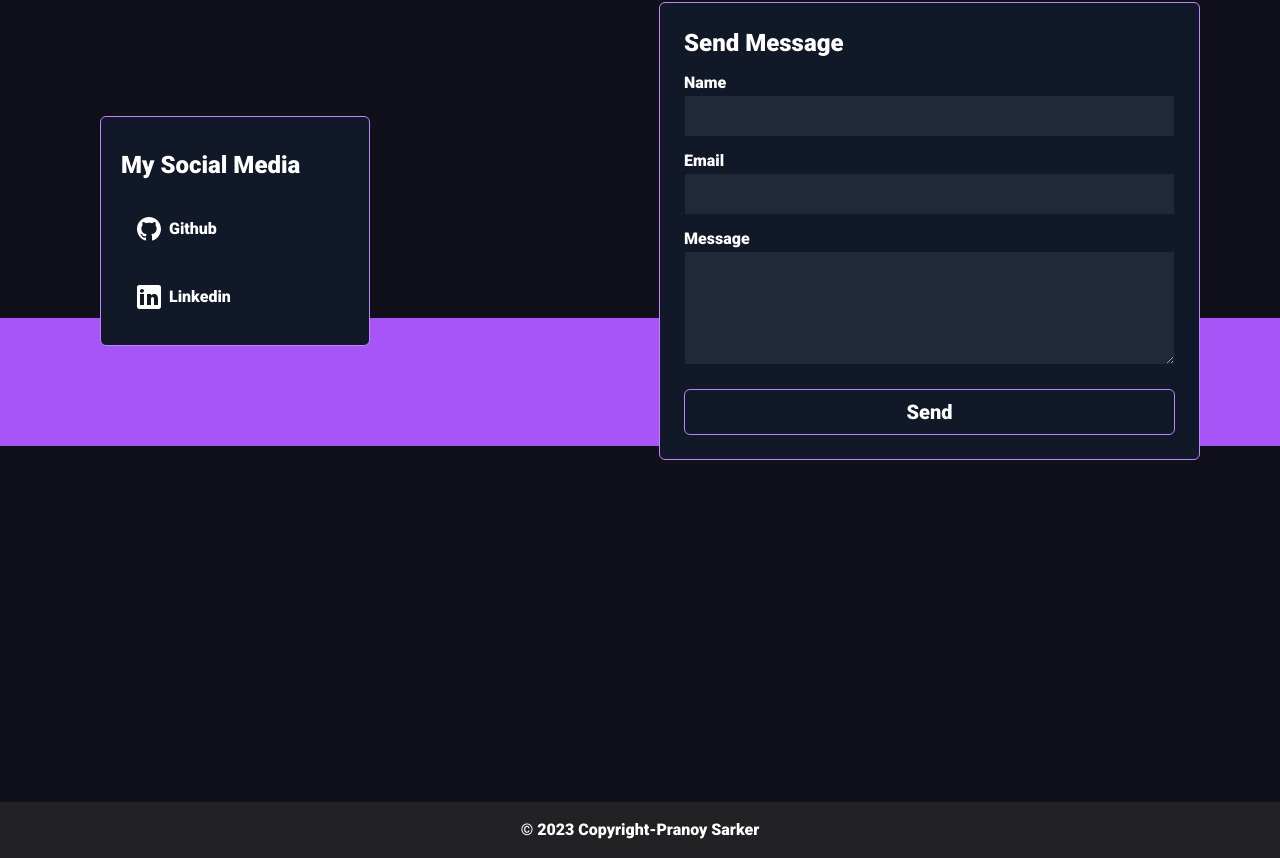
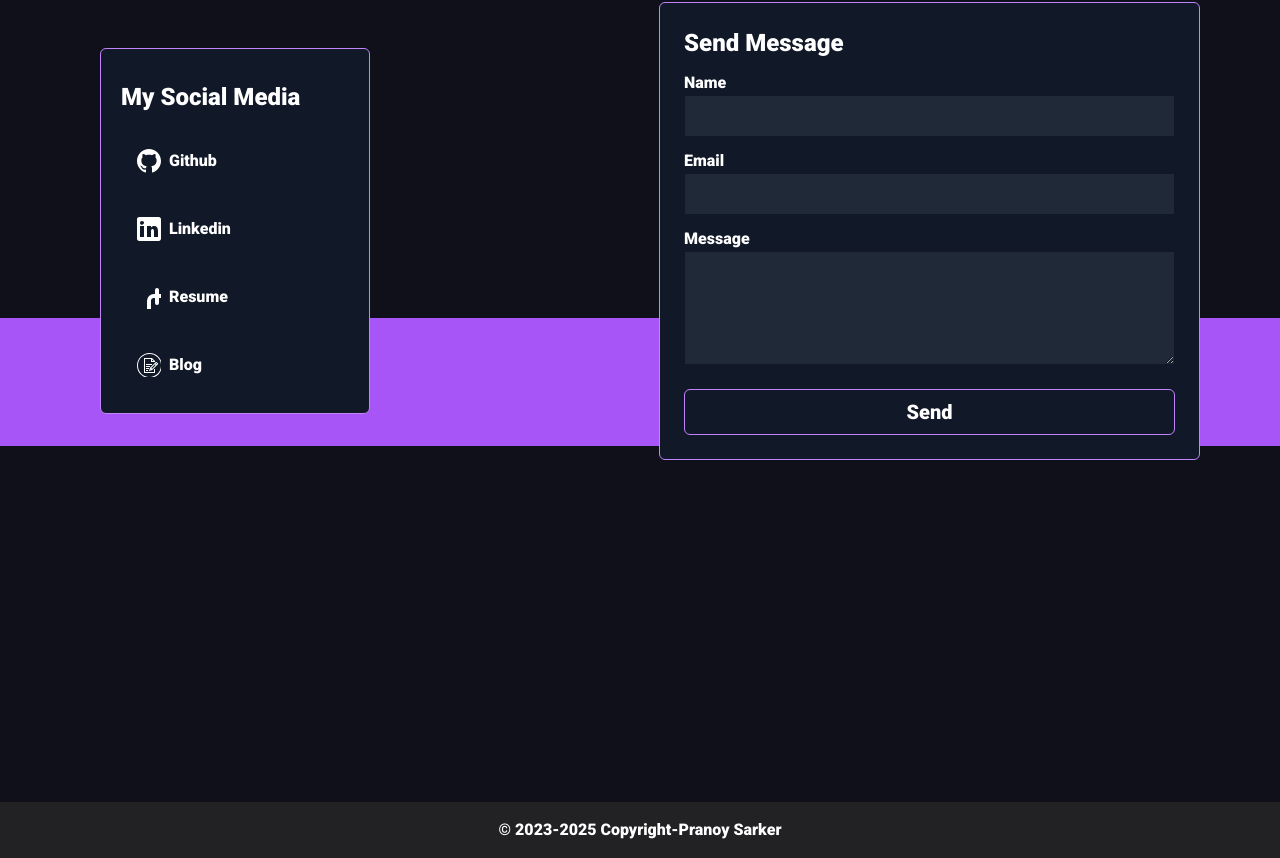
Before and after one commit to PranoySarker/next_portfolio, a Next.js app: page / in a window 1280 px wide. Shown: the part 1575-2433 px from the top of the page. Built offline with nearby package versions, Linux system fonts and the light colour scheme; no server answers.

Commit message:
some renovation

```diff
--- a/components/Contact.js
+++ b/components/Contact.js
@@ -51,6 +51,7 @@ const Contact = () => {
                   <a
                     href="https://github.com/PranoySarker"
                     className="flex items-center hover:text-white hover:bg-purple-500 p-2 rounded-lg"
+                    target="_blank"
                   >
                     <svg
                       fill="currentColor"
@@ -67,6 +68,7 @@ const Contact = () => {
                   <a
                     href="https://www.linkedin.com/in/pranoy-chandra-sarker-032b62118/"
                     className="flex items-center hover:text-white hover:bg-purple-500 p-2 rounded-lg"
+                    target="_blank"
                   >
                     <svg
                       fill="currentColor"
@@ -77,6 +79,40 @@ const Contact = () => {
                       <path d="M 21.800781 0 L 2.199219 0 C 1 0 0 1 0 2.199219 L 0 21.800781 C 0 23 1 24 2.199219 24 L 21.800781 24 C 23 24 24 23 24 21.800781 L 24 2.199219 C 24 1 23 0 21.800781 0 Z M 7 20 L 3 20 L 3 9 L 7 9 Z M 5 7.699219 C 3.800781 7.699219 3 6.898438 3 5.898438 C 3 4.800781 3.800781 4 5 4 C 6.199219 4 7 4.800781 7 5.800781 C 7 6.898438 6.199219 7.699219 5 7.699219 Z M 21 20 L 17 20 L 17 14 C 17 12.398438 15.898438 12 15.601563 12 C 15.300781 12 14 12.199219 14 14 C 14 14.199219 14 20 14 20 L 10 20 L 10 9 L 14 9 L 14 10.601563 C 14.601563 9.699219 15.601563 9 17.5 9 C 19.398438 9 21 10.5 21 14 Z" />
                     </svg>
                     Linkedin
+                  </a>
+                  <a
+                    href="https://drive.google.com/file/d/1uqgaEGMksHL_4v4ItgfP1N-UN1jsYvMc/view?usp=drive_link"
+                    className="flex items-center hover:text-white hover:bg-purple-500 p-2 rounded-lg"
+                    target="_blank"
+                  >
+                    <svg
+                      fill="currentColor"
+                      xmlns="http://www.w3.org/2000/svg"
+                      className="w-6 h-6 m-2"
+                      viewBox="0 0 24 24"
+                    >
+                      <path d="M55.068 9H55V5a2 2 0 0 0-4 0v4h-7V5a2 2 0 0 0-4 0v4h-7V5a2 2 0 0 0-4 0v4h-7V5a2 2 0 0 0-4 0v4h-1.068A6.933 6.933 0 0 0 10 15.932v46.136A6.933 6.933 0 0 0 16.932 69h38.136A6.933 6.933 0 0 0 62 62.068V15.932A6.933 6.933 0 0 0 55.068 9zm-38.136 4H18v5a2 2 0 0 0 4 0v-5h7v5a2 2 0 0 0 4 0v-5h7v5a2 2 0 0 0 4 0v-5h7v5a2 2 0 0 0 4 0v-5h.068A2.932 2.932 0 0 1 58 15.932V26H14V15.932A2.932 2.932 0 0 1 16.932 13zm38.136 52H16.932A2.932 2.932 0 0 1 14 62.068V28h44v34.068A2.931 2.931 0 0 1 55.068 65z"></path>
+                      <path d="M54 51a1 1 0 0 0-1 1v3.184C53 58.109 52.1 60 50.521 60H34.119a1 1 0 1 0 0 2h16.402C53.314 62 55 59.325 55 55.184V52a1 1 0 0 0-1-1zM53.527 46.251a1.002 1.002 0 0 0 0 1.41 1.017 1.017 0 0 0 1.421 0c.181-.19.29-.451.29-.711 0-.261-.109-.521-.29-.709-.38-.371-1.039-.361-1.421.01z"></path>
+                    </svg>
+                    Resume
+                  </a>
+                  <a
+                    href="https://codeswithpranoy01bucse.blogspot.com/"
+                    className="flex items-center hover:text-white hover:bg-purple-500 p-2 rounded-lg"
+                    target="_blank"
+                  >
+                    <svg
+                      fill="currentColor"
+                      xmlns="http://www.w3.org/2000/svg"
+                      className="w-6 h-6 m-2"
+                      viewBox="0 0 24 24"
+                    >
+                      <path
+                        d="M12.5 0C5.602 0 0 5.602 0 12.5S5.602 25 12.5 25 25 19.398 25 12.5 19.398 0 12.5 0zm0 .969A11.519 11.519 0 0 1 24.031 12.5c0 6.378-5.153 11.563-11.531 11.563C6.122 24.063.969 18.878.969 12.5A11.519 11.519 0 0 1 12.5.969zM7 5v15h11v-4h-1v3H8V6h6.031L14 9h4V8l-3-3H7zm8.031 1.438L16.594 8H15l.031-1.563zM19.187 9a.944.944 0 0 0-.656.281l-.937.938-4.563 4.562-1.094 3.313 3.282-1.125 4.937-4.907.563-.593a.903.903 0 0 0 0-1.281l-.875-.907a.912.912 0 0 0-.657-.25V9zm0 1.031.782.813-.532.5-.78-.781.53-.532zM9 11v1h6v-1H9zm8.938.281.78.781-3.624 3.626-.781-.782 3.624-3.625zM9 13v1h4v-1H9zm0 2v1h3v-1H9zm4.75.75.5.5-.75.25.25-.75zM9 17v1h2v-1H9z"
+                        fill="currentColor"
+                      />
+                    </svg>
+                    Blog
                   </a>
                 </div>
               </div>
--- a/components/Footer.js
+++ b/components/Footer.js
@@ -1,11 +1,11 @@
-import React from 'react';
+import React from "react";
 
 const Footer = () => {
   return (
     <div>
       <footer class="bg-[#222225] text-center  lg:text-left">
         <div class="p-4 text-center text-white dark:text-neutral-200">
-          © 2023 Copyright-
+          © 2023-2025 Copyright-
           <a class="text-white dark:text-neutral-400" href="#">
             Pranoy Sarker
           </a>
--- a/pages/index.js
+++ b/pages/index.js
@@ -39,7 +39,7 @@ export default function Home() {
               <div className="cursor-pointer">
                 <p>
                   <Link
-                    href="https://drive.google.com/file/d/1SjpHXT15hHhM3Oo_t_Ggs62kIXojZAfy/view?usp=sharing"
+                    href="https://drive.google.com/file/d/1MbQjQ-EZty_424DFU7yhAf5U_cwAiemr/view?usp=sharing"
                     target="_blank"
                   >
                     CV
```
